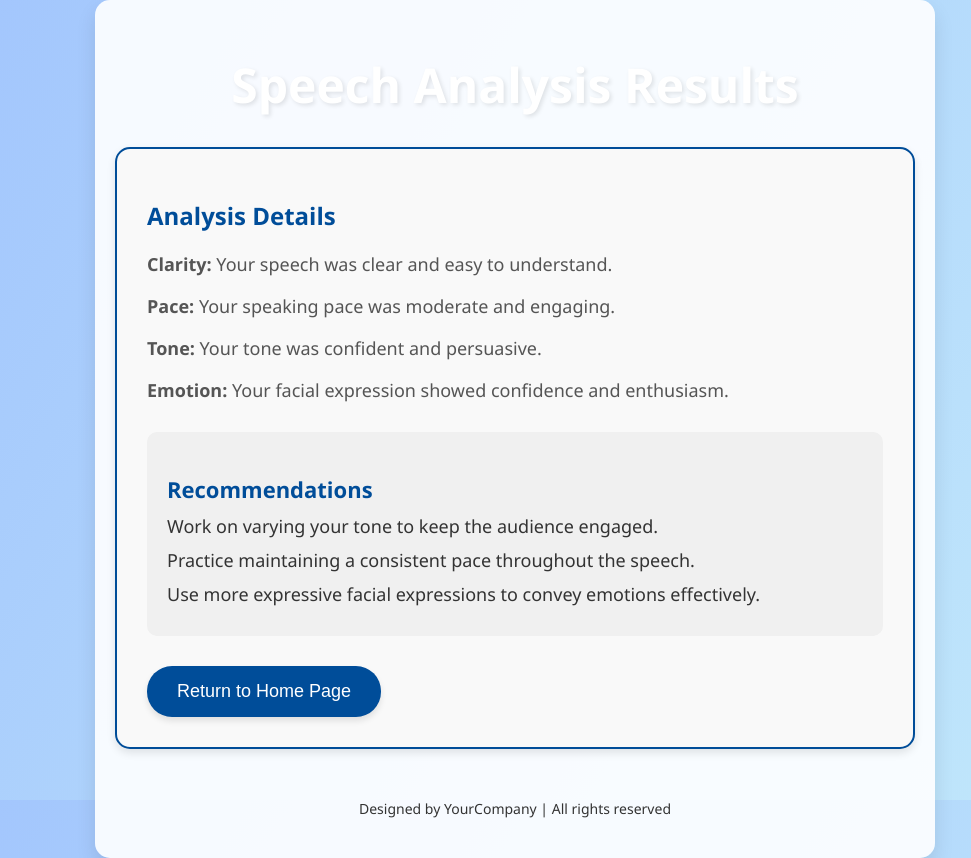
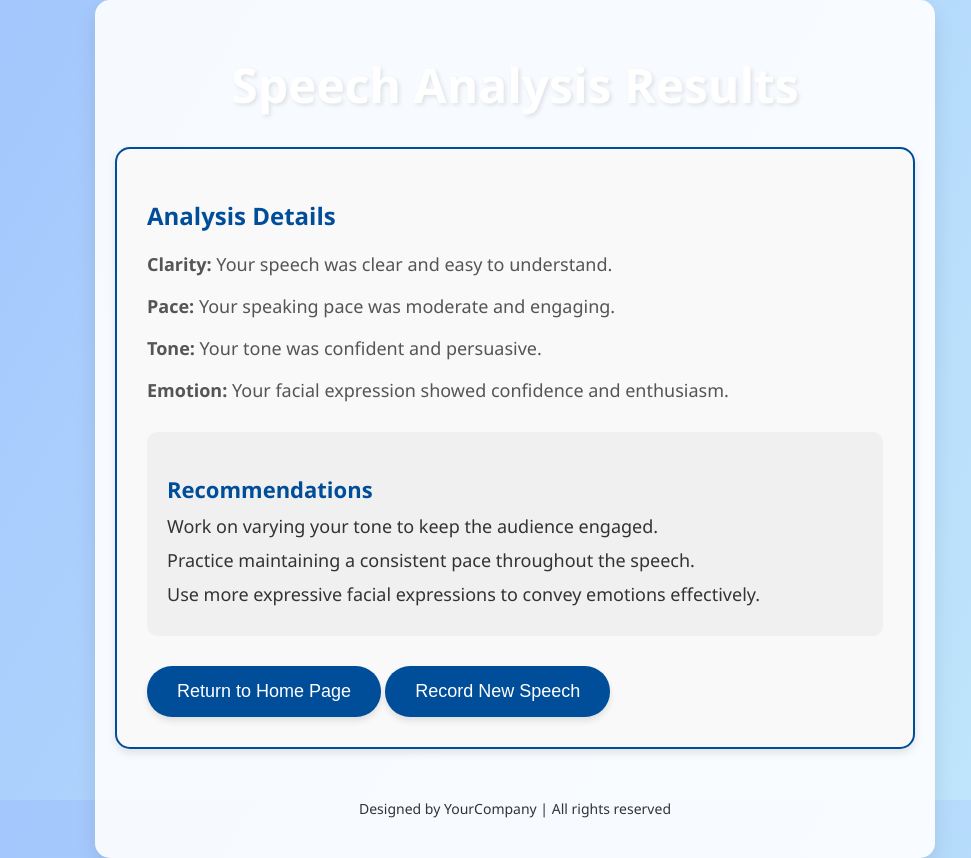
Before and after one commit to adityaSureshCHS/SDBot, a Flask app: template Templates/speech_analysis.html in a window 1280 px wide. Shown: the whole page, without its empty margins (125-1096 px from the left). Run offline with Flask 3, Linux system fonts and the light colour scheme; the template is opened without the code that fills it, so the values that code supplies are empty.

Commit message:
Update speech_analysis.html
sdjdfgj

```diff
--- a/Templates/speech_analysis.html
+++ b/Templates/speech_analysis.html
@@ -85,7 +85,7 @@
       margin-bottom: 10px;
     }
 
-    .return-home-btn {
+    .return-home-btn, .record-btn {
       background-color: #004d99;
       color: #fff;
       font-size: 18px;
@@ -98,7 +98,7 @@
       transition: background-color 0.3s ease;
     }
 
-    .return-home-btn:hover {
+    .return-home-btn:hover, .record-btn:hover {
       background-color: #003366;
     }
 
@@ -132,6 +132,7 @@
         </ul>
       </div>
       <button class="return-home-btn" onclick="window.location.href='main.html'">Return to Home Page</button>
+      <button class="record-btn" onclick="window.location.href='record.html'">Record New Speech</button>
     </div>
     <footer>
       <p>Designed by YourCompany | All rights reserved</p>
```
